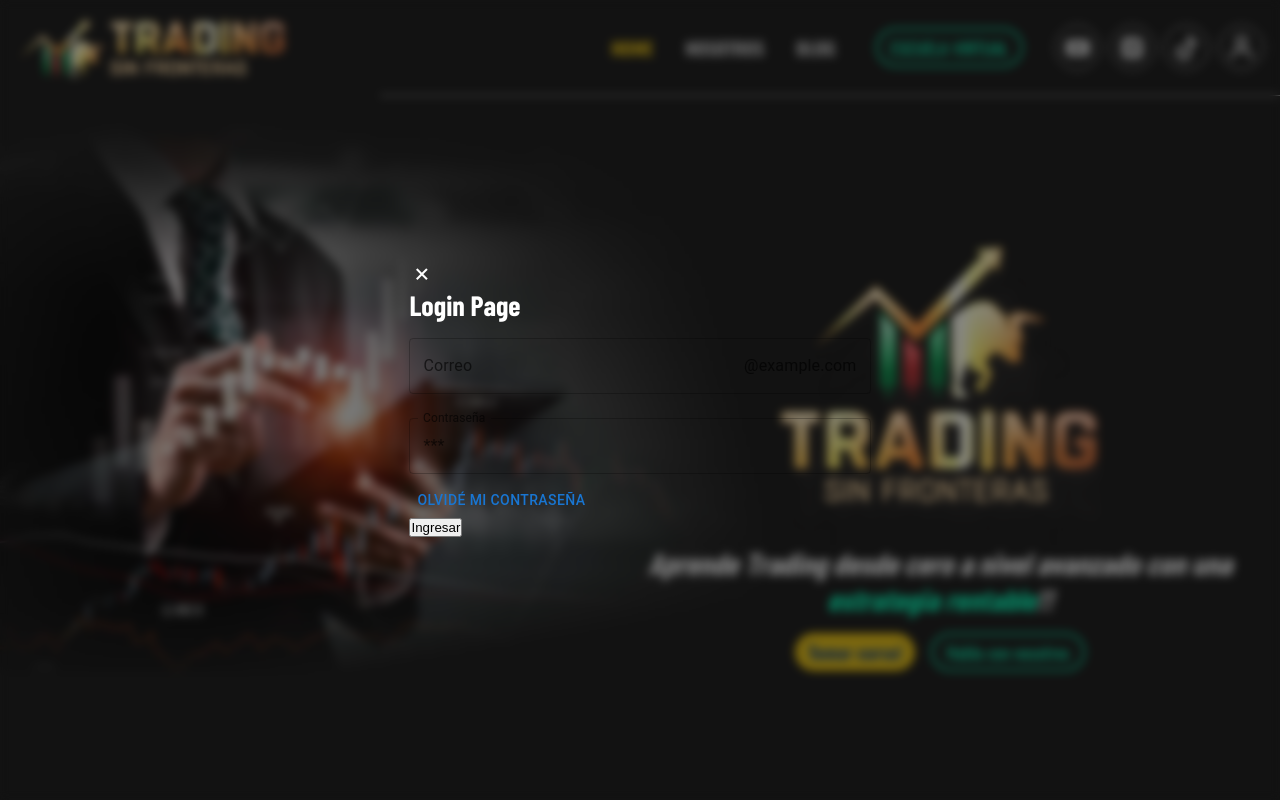
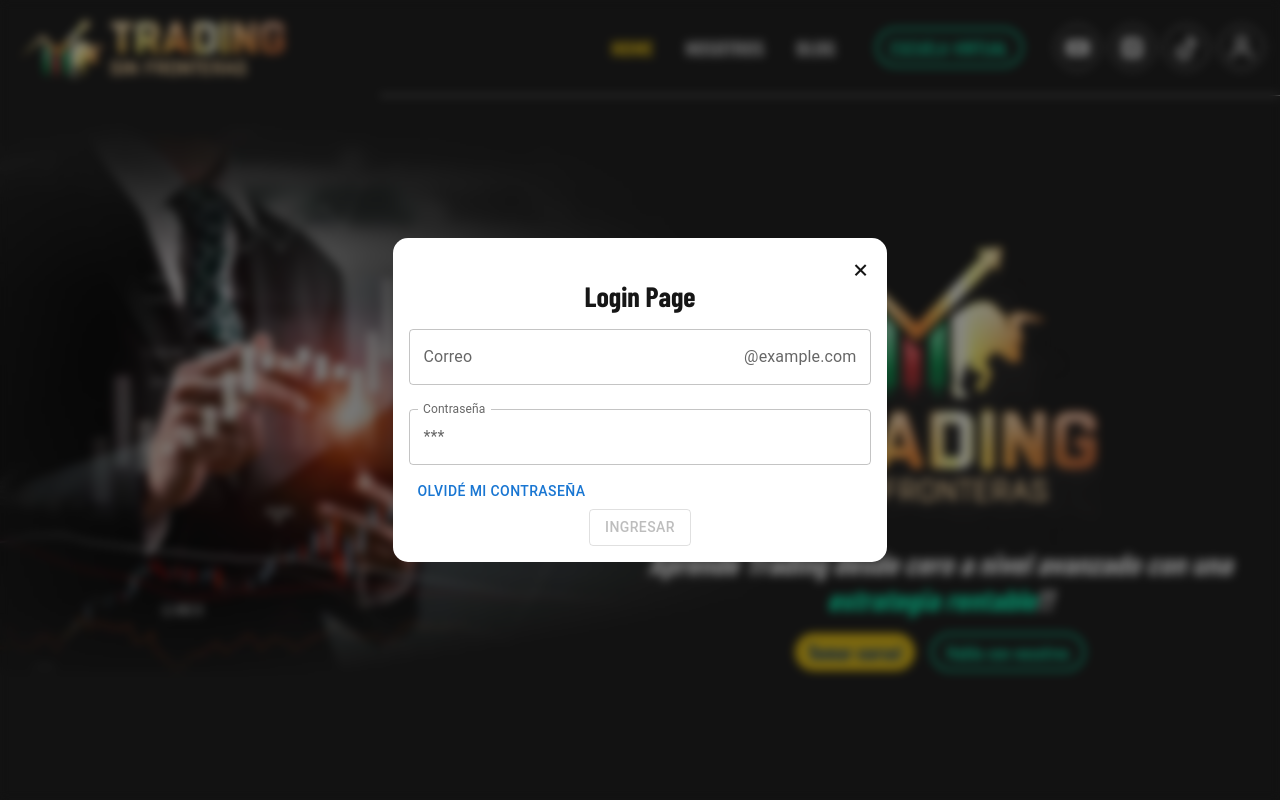
Before and after one commit to TeoTSF/sf_web, a React (Vite) app: page /#/ in a window 1280 px wide. Both pictures are taken after a click on the icon 1241 px from the left and 47 px from the top of the page. Shown: the top 800 px of the page. Built offline with nearby package versions, Linux system fonts and the light colour scheme; a web font is replaced by a local one.

Commit message:
login styless, error haddler

```diff
--- a/src/App.css
+++ b/src/App.css
@@ -92,7 +92,7 @@
 }
 
 .redirect2{
-    background: url("/public/bg_tre3M.png") var(--primaryCC);
+    background: url("/bg_tre3M.png") var(--primaryCC);
     background-repeat: no-repeat;
     background-size: cover;
     color: var(--secondaryCC);
--- a/src/pages/login/Login.jsx
+++ b/src/pages/login/Login.jsx
@@ -16,16 +16,18 @@
         value={formData.email}
         onChange={handleChange}
         InputProps={{
-          endAdornment: <InputAdornment position="end">@example.com</InputAdornment>,
+          endAdornment: (
+            <InputAdornment position="end">@example.com</InputAdornment>
+          ),
         }}
         fullWidth
         margin="normal"
       />
 
       {state === 1 && (
-        <p action={() => setState(0)}>
+        <Button onClick={() => setState(0)} variant="text" color="primary">
           Volver al inicio de sesión
-        </p>
+        </Button>
       )}
       <br />
 
@@ -39,7 +41,9 @@
             value={formData.password}
             onChange={handleChange}
             InputProps={{
-              startAdornment: <InputAdornment position="start">***</InputAdornment>,
+              startAdornment: (
+                <InputAdornment position="start">***</InputAdornment>
+              ),
             }}
             fullWidth
             margin="normal"
--- a/src/pages/login/LoginPage.jsx
+++ b/src/pages/login/LoginPage.jsx
@@ -4,7 +4,11 @@
 import Curtain from "../../components/generals/Curtain";
 import Login from "./Login";
 import MainContext from "../../context/MainContext";
+import "./login.css"
+import { Button } from "@mui/material";
+
 const initialValues = { email: "", password: "" }
+
 function LoginPage() {
   const { setOpenModalLogin, openModalLogin, login, fetchRequestReset, setOpenRedirectModal } =
     useContext(MainContext);
@@ -12,6 +16,12 @@
   const [formData, setFormData] = useState(initialValues);
   const [state, setState] = useState(0);
   const navigate = useNavigate();
+
+  const handdleFinally = () => {
+    setState(0)
+    setFormData(initialValues)
+    setOpenModalLogin(false)
+  }
 
   const handleLogin = async (event) => {
     event.preventDefault();
@@ -26,12 +36,19 @@
           )
         );
         localStorage.setItem("roleId", data.user.roleId);
-        setFormData(initialValues)
-        setOpenModalLogin(false);
-        setOpenRedirectModal(true)
       }
+      setOpenRedirectModal(true)
     } catch (error) {
-      alert(error);
+      Swal.fire({
+        title: "Usuario no encontrado, desactivado, o error de credenciales",
+        icon: "error",
+        confirmButtonColor: "#F89C2A",
+        toast: true,
+      }).then(() => {
+        navigate("/");
+      });
+    } finally {
+      handdleFinally()
     }
   };
 
@@ -41,7 +58,6 @@
     try {
       const response = await fetchRequestReset(formData);
       if (response.status === 200) {
-        setOpenModalLogin(false);
         Swal.fire({
           title: "Se ha enviado un correo con las intrucciones de recuperación",
           icon: "success",
@@ -53,15 +69,17 @@
       }
     } catch (error) {
       alert(error);
+    } finally {
+      handdleFinally()
     }
   };
 
   return (
     <Curtain open={openModalLogin}>
-      <div className="login_container">
+      <div className="login_container flex jf-c column al-c relative">
         <i
           className="bx bx-x bx-sm btn_app"
-          onClick={() => setOpenModalLogin(!openModalLogin)}
+          onClick={handdleFinally}
         ></i>
         <h1>Login Page</h1>
         <Login
@@ -70,11 +88,14 @@
           state={state}
           setState={setState}
         />
-        <button
+        <Button
+          disabled={(formData.email && formData.password) == ""}
           onClick={state == 0 ? handleLogin : requestReset}
-        >
+          variant="outlined"
+          className="flex center autoM"
+          color="primary">
           {state == 0 ? "Ingresar" : "Enviar"}
-        </button>
+        </Button>
       </div>
     </Curtain>
   );
--- /dev/null
+++ b/src/pages/login/login.css
@@ -0,0 +1,12 @@
+.login_container{
+    background-color: var(--primaryTC);
+    color: var(--secondaryTC);
+    padding: 1rem;
+    border-radius: 15px;
+}
+
+.bx-x{
+    position: relative;
+    top: 5px;
+    left: calc(50% - 10px);
+}
```
